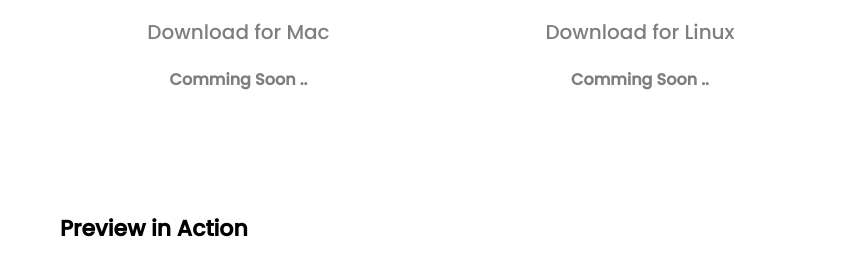
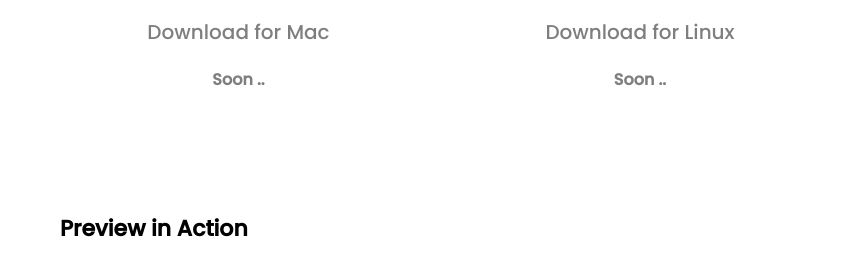
Before and after one commit to Devnotec/FrontGate, a plain HTML site: page index.html in a window 1280 px wide. Shown: the part 870-1149 px from the top of the page, 0-863 px from the left. Drawn offline with Linux system fonts and the light colour scheme.

Commit message:
Update index.html

```diff
--- a/index.html
+++ b/index.html
@@ -62,7 +62,7 @@
                         <div class="box">
                             <img src="src/images/linux.svg" />
                             <span> Download for Linux</span>
-                            <strong>Comming Soon ..</strong>
+                            <strong>Soon ..</strong>
 
                         </div>
                     </div>
@@ -74,7 +74,7 @@
                         <div class="box">
                             <img src="src/images/mac.svg" />
                             <span> Download for Mac</span>
-                            <strong>Comming Soon ..</strong>
+                            <strong>Soon ..</strong>
                         </div>
                     </div>
                 </a>
```
